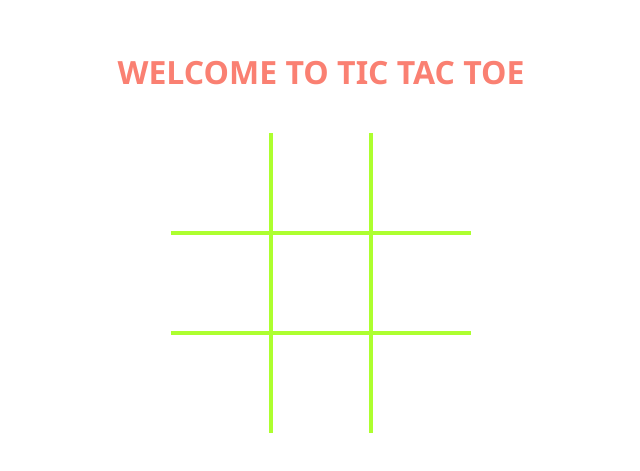
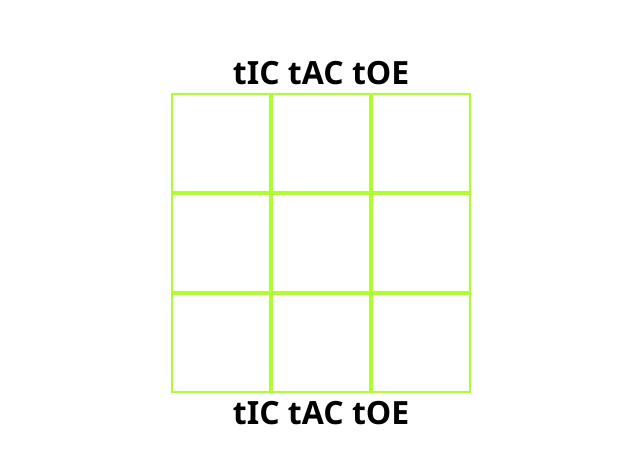
Before and after one commit to atbitcodeofficial/Tic-Tac-Toe, a plain HTML site: page index.html in a window 1280 px wide. Shown: the part 159-630 px from the top of the page, without its empty margins (319-959 px from the left). Drawn offline with Linux system fonts and the light colour scheme.

Commit message:
Update index.html

```diff
--- a/index.html
+++ b/index.html
@@ -9,22 +9,31 @@
 </head>
 
 <body>
-    <h1 class="txt">Welcome To TIC TAC TOE</h1>
-    <div class="main">
-        <div class="row-1 row">
-            <div class="box-1 box top left"></div>
-            <div class="box-2 box top"></div>
-            <div class="box-3 box top right"></div>
+        <div class="main">
+        <div class="heddingDiv">
+            <h1>tIC tAC tOE</h1>
         </div>
-        <div class="row-2 row">
-            <div class="box-4 box left"></div>
-            <div class="box-5 box"></div>
-            <div class="box-6 box right"></div>
+        <div class="mainBody">
+            <div class="row">
+                <div class="box"></div>
+                <div class="box"></div>
+                <div class="box"></div>
+            </div>
+            <div class="row">
+                <div class="box"></div>
+                <div class="box"></div>
+                <div class="box"></div>
+            </div>
+            <div class="row">
+                <div class="box"></div>
+                <div class="box"></div>
+                <div class="box"></div>
+            </div>
         </div>
-        <div class="row-3 row">
-            <div class="box-7 box left bottom"></div>
-            <div class="box-8 box bottom"></div>
-            <div class="box-9 box right bottom"></div>
+    </div>
+    <div class="screen">
+        <div class="txtDiv">
+            <h1 id="txt">tIC tAC tOE</h1>
         </div>
     </div>
     <script src="script.js"></script>
```
